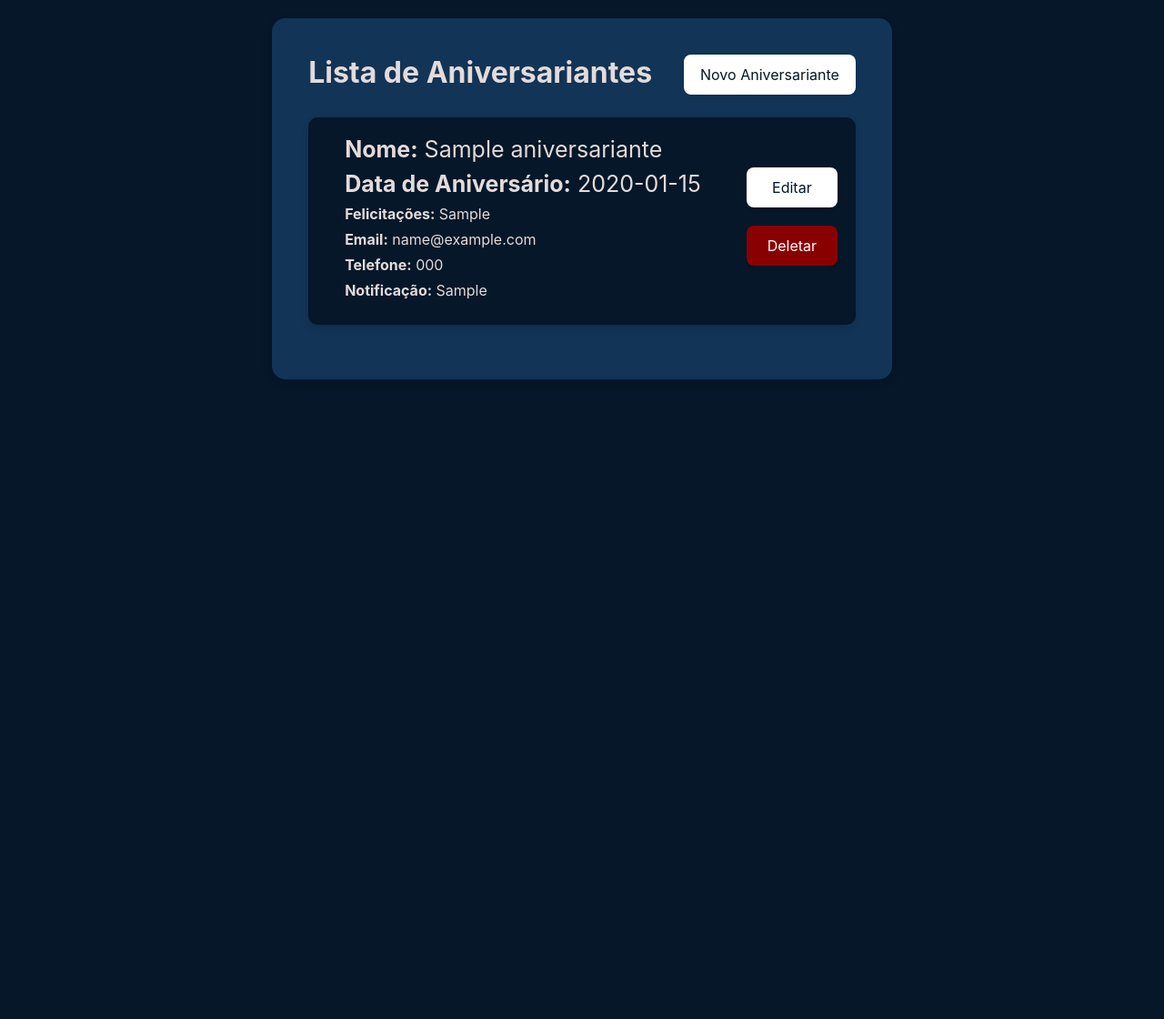
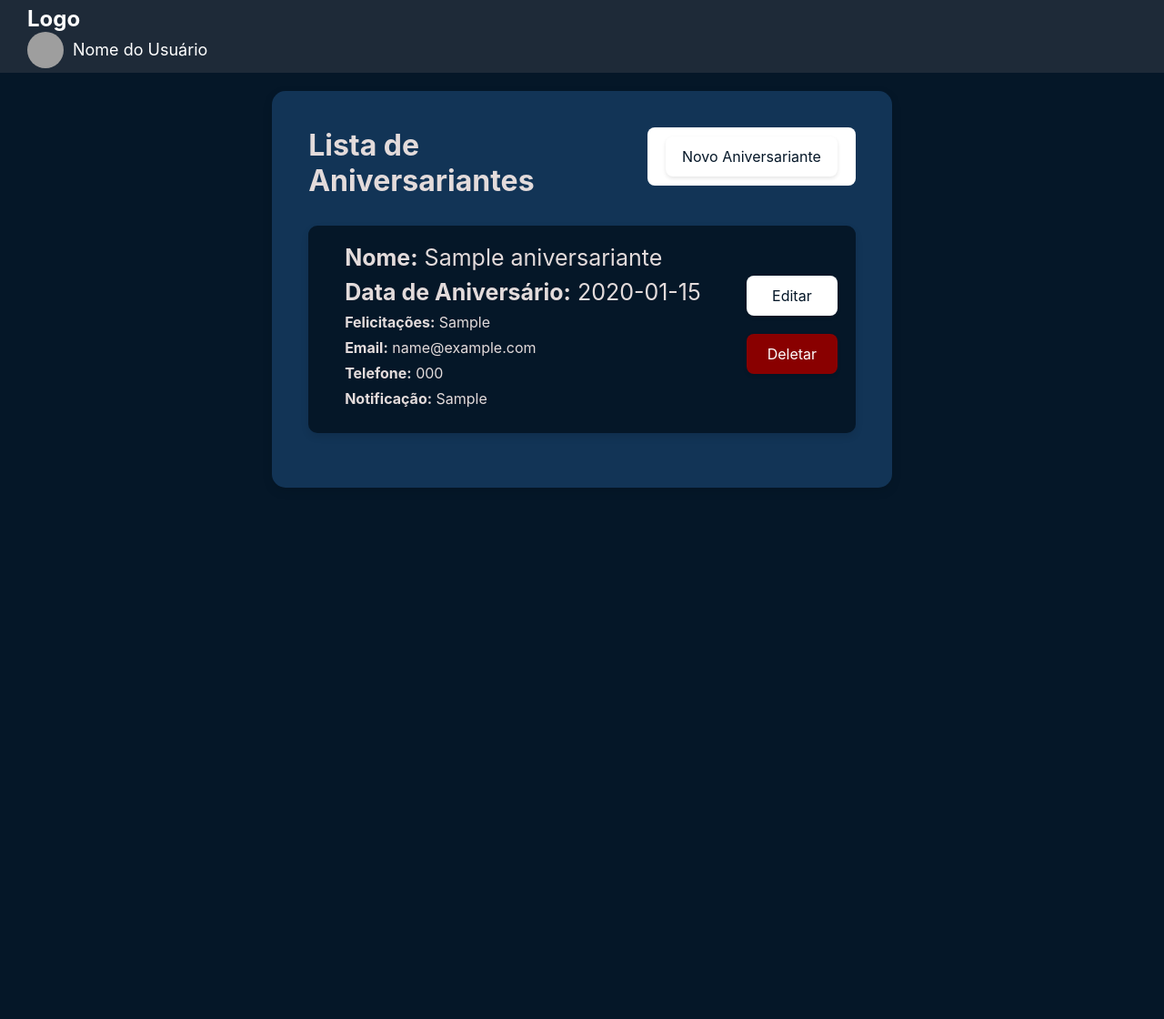
Before and after one commit to cetem99/aniversario, a Flask app: page / in a window 1280 px wide. Shown: the whole page at 91% size. After the commit the page ends 536 px from the top, so only its background shows below. Run offline with Flask 3, Linux system fonts and the light colour scheme; tables that the repository leaves empty hold one stand-in row (values such as "Sample post"); grey boxes are pictures that could not be loaded.

Commit message:
Navbar colocada

```diff
--- a/static/CSS/Gerenciar.css
+++ b/static/CSS/Gerenciar.css
@@ -8,21 +8,73 @@
     outline: none;
 }
 
+/* Header - Barra de navegação */
+header {
+    background-color: #1E2A38;
+    padding: 15px 30px;
+    position: fixed;
+    top: 0;
+    left: 0;
+    width: 100%;
+    display: flex;
+    justify-content: space-between;
+    align-items: center;
+    color: #FFF;
+    z-index: 1000;
+    height: 80px; /* Defina a altura do header */
+}
+
+.navbar .logo {
+    display: flex;
+    align-items: center;
+    gap: 10px;
+}
+
+.navbar .logo img {
+    width: 50px;
+    height: 50px;
+    border-radius: 50%;
+}
+
+.navbar .logo h2 {
+    color: #FFF;
+    margin: 0;
+    font-size: 24px;
+}
+
+.user-info {
+    display: flex;
+    align-items: center;
+    gap: 10px;
+}
+
+.user-info .avatar {
+    width: 40px;
+    height: 40px;
+    border-radius: 50%;
+    object-fit: cover;
+}
+
+.username {
+    font-size: 18px;
+    color: #FFF;
+}
+
+/* Ajuste do botão 'Novo Aniversariante' */
 .new {
+    background-color: #ffffff;
+    color: #000;
+    border-radius: 8px;
+    padding: 10px 20px;
+    font-size: 16px;
+    cursor: pointer;
+    transition: background-color 0.3s;
     float: right;
     margin-bottom: 20px;
 }
 
-.fromnew{
-    display: none;
-    background-color: #123456;
-    position: fixed;
-    right: 0;
-    top: 0;
-    z-index: 1000; /* Mantém sobreposto */
-    margin: 50px;
-    padding: 25px;
-    border-radius: 25px;
+.new:hover {
+    background-color: #aaa;
 }
 
 /* Estilo do corpo da página */
@@ -32,32 +84,31 @@ body {
     display: flex;
     justify-content: center;
     align-items: flex-start;
-    height: 140vh;
-    padding: 20px;
+    padding-top: 80px; /* O mesmo valor da altura do header */
+    padding: 100px;
     margin: 0;
     overflow-x: hidden;
 }
 
-
 .novo {
-    background-color: #051728; /* Fundo semi-transparente */
+    background-color: #051728;
     border-radius: 15px;
     padding: 40px;
     max-width: 1000px;
     width: 100%;
-    z-index: 9999; /* Garante que ele fique acima de todos os outros elementos */
-    box-shadow: 0px 4px 10px rgba(0, 0, 0, 0.5); /* Adiciona uma sombra para destaque */
-    display: none; /* Começa oculto */
+    z-index: 9999;
+    box-shadow: 0px 4px 10px rgba(0, 0, 0, 0.5);
+    display: none;
     margin-bottom: 35px;
-    opacity: 0; /* Começa invisível */
-    transform: translateY(-20px); /* Move para cima um pouco */
-    transition: opacity 0.5s ease, transform 0.5s ease; /* Transição suave */
+    opacity: 0;
+    transform: translateY(-20px);
+    transition: opacity 0.5s ease, transform 0.5s ease;
     visibility: visible;
 }
 
 .novo.show {
-    opacity: 1; /* Torna visível */
-    transform: translateY(0); /* Move para a posição original */
+    opacity: 1;
+    transform: translateY(0);
 }
 
 /* Container principal */
@@ -65,7 +116,7 @@ body {
     background-color: #123456;
     border-radius: 15px;
     padding: 40px;
-    max-width: 1000px;
+    max-width: 900px;
     width: 100%;
     box-shadow: 0 4px 12px rgba(0, 0, 0, 0.1);
     margin: auto;
@@ -90,14 +141,14 @@ body {
 
 figure {
     width: 45%;
-    display: flex; /* Ativa o flexbox */
-    flex-direction: column; /* Alinha os itens na vertical */
-    align-items: center; /* Centraliza horizontalmente */
+    display: flex;
+    flex-direction: column;
+    align-items: center;
 }
 
 img {
     width: 100%;
-    display: block; /* Remove o espaço em branco abaixo da imagem */
+    display: block;
 }
 
 figcaption {
@@ -235,20 +279,24 @@ button {
     box-shadow: 0 2px 4px rgba(0, 0, 0, 0.1);
 }
 
-
-
 button:hover {
     background-color: #aaaaaa;
-
 }
 
-.btn-delete {
+.voltar, .btn-cancel:hover {
     background-color: #890000;
     color: #ffffff;
 }
 
-.btn-delete:hover {
-    background-color: #650000;
+img {
+    height: 150px;
+    width: 150px;
+    border-radius: 50%;
+    object-fit: cover;
+}
+
+.submit {
+    display: flex;
 }
 
 /* Lista de aniversariantes */
@@ -266,8 +314,8 @@ button:hover {
     justify-content: space-between;
     box-shadow: 0 4px 8px rgba(0, 0, 0, 0.1);
     transition: box-shadow 0.3s ease;
-    max-width: 1000px;
-    width: 100%; /* Mantém a largura do item da lista */
+    max-width: 100%;
+    width: 100%;
 }
 
 .birthday-item:hover {
@@ -292,26 +340,9 @@ button:hover {
 }
 
 .ajuste {
-    position: absolute; /* Usa posicionamento absoluto para ajustar o botão */
-    right: 50px; /* Posiciona o botão a 20px da borda direita */
-    top: 40px;   /* Posiciona o botão a 20px do topo da página */
-}
-
-.voltar, .btn-cancel:hover{
-    background-color: #890000;
-    color: #ffffff;
-}
-
-img {
-    height: 150px;
-    width: 150px;
-    border-radius: 50%;
-    object-fit: cover;
-}
-
-.submit{
-    display: flex;
-
+    position: absolute;
+    right: 50px;
+    top: 40px;
 }
 
 /* Responsividade */
--- a/templates/Gerenciar.html
+++ b/templates/Gerenciar.html
@@ -9,6 +9,17 @@
 </head>
 
 <body>
+    <header>
+        <div class="navbar">
+            <div class="logo">
+                <h2>Logo</h2> <!-- Coloque sua logo aqui -->
+            </div>
+            <div class="user-info">
+                <img src="static/images/retrato-de-homem-branco-isolado" alt="logo" class="avatar">
+                <span class="username">Nome do Usuário</span>
+            </div>
+        </div>
+    </header>
     <main>
         <div class="container">
             <div class="new">
```
Also changed, not shown: other parts of static/CSS/Gerenciar.css (+20 -27 lines), 1 other file.
